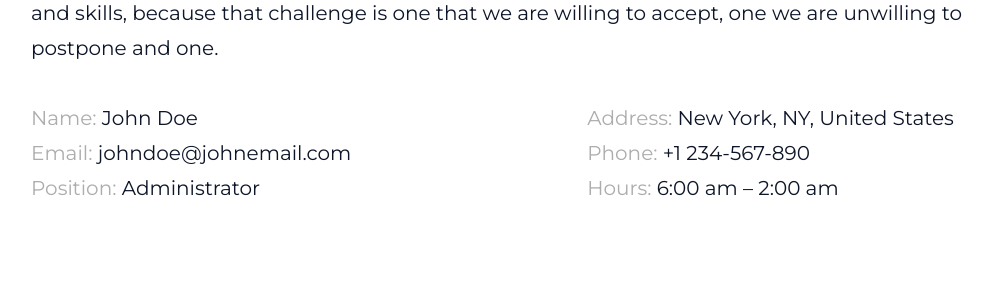
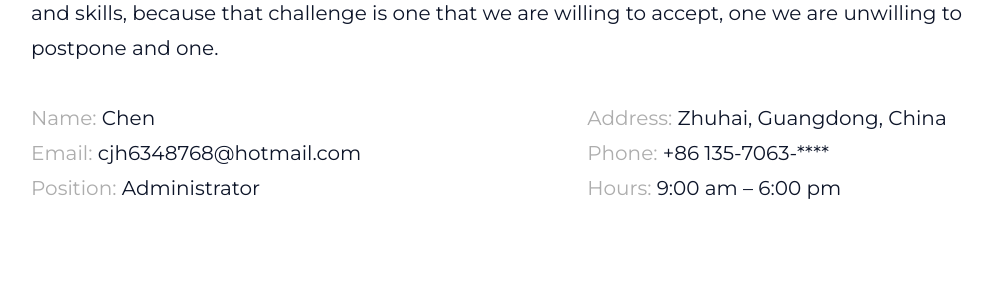
Before and after one commit to Zeonho/myalicloudwebsite, a PHP site: page /contact.html in a window 1280 px wide. Shown: the part 879-1179 px from the top of the page, without its empty margins (94-1086 px from the left). Run offline with PHP 8.4, Linux system fonts and the light colour scheme; some libraries are stand-ins or nearby versions.

Commit message:
synfromJinhao@MBP

```diff
--- a/contact.html
+++ b/contact.html
@@ -106,14 +106,14 @@
                         <p>Because they are hard, because that goal will serve to organize and measure the best of our energies and skills, because that challenge is one that we are willing to accept, one we are unwilling to postpone and one.</p>
                         <p>&nbsp;</p>
                         <div class="one_half ">
-                            <span style="color: #adadad;">Name:</span> John Doe<br>
-                            <span style="color: #adadad;">Email:</span>&nbsp;johndoe@johnemail.com<br>
+                            <span style="color: #adadad;">Name:</span> Chen<br>
+                            <span style="color: #adadad;">Email:</span>&nbsp;cjh6348768@hotmail.com<br>
                             <span style="color: #adadad;">Position:</span> Administrator<br>
                         </div>
                         <div class="one_half last ">
-                            <span style="color: #adadad;">Address:</span>&nbsp;New York, NY, United States<br>
-                            <span style="color: #adadad;">Phone:</span> +1 234-567-890<br>
-                            <span style="color: #adadad;">Hours:</span> 6:00 am – 2:00 am<br>
+                            <span style="color: #adadad;">Address:</span>&nbsp;Zhuhai, Guangdong, China<br>
+                            <span style="color: #adadad;">Phone:</span> +86 135-7063-****<br>
+                            <span style="color: #adadad;">Hours:</span> 9:00 am – 6:00 pm<br>
                         </div><div class="clear"></div>
                         <p>&nbsp;</p>
                         <p>&nbsp;</p>
--- a/style.css
+++ b/style.css
@@ -192,6 +192,7 @@ input, textarea, select
     width: 100%;
     height: 100% !important;
     background-color: rgba(31,37,49,0.98);
+    /* background-color: #427df3fa; */
     top: 0;
     left: 0;
     text-align: center;
```
Also changed, not shown: 1 other file.
